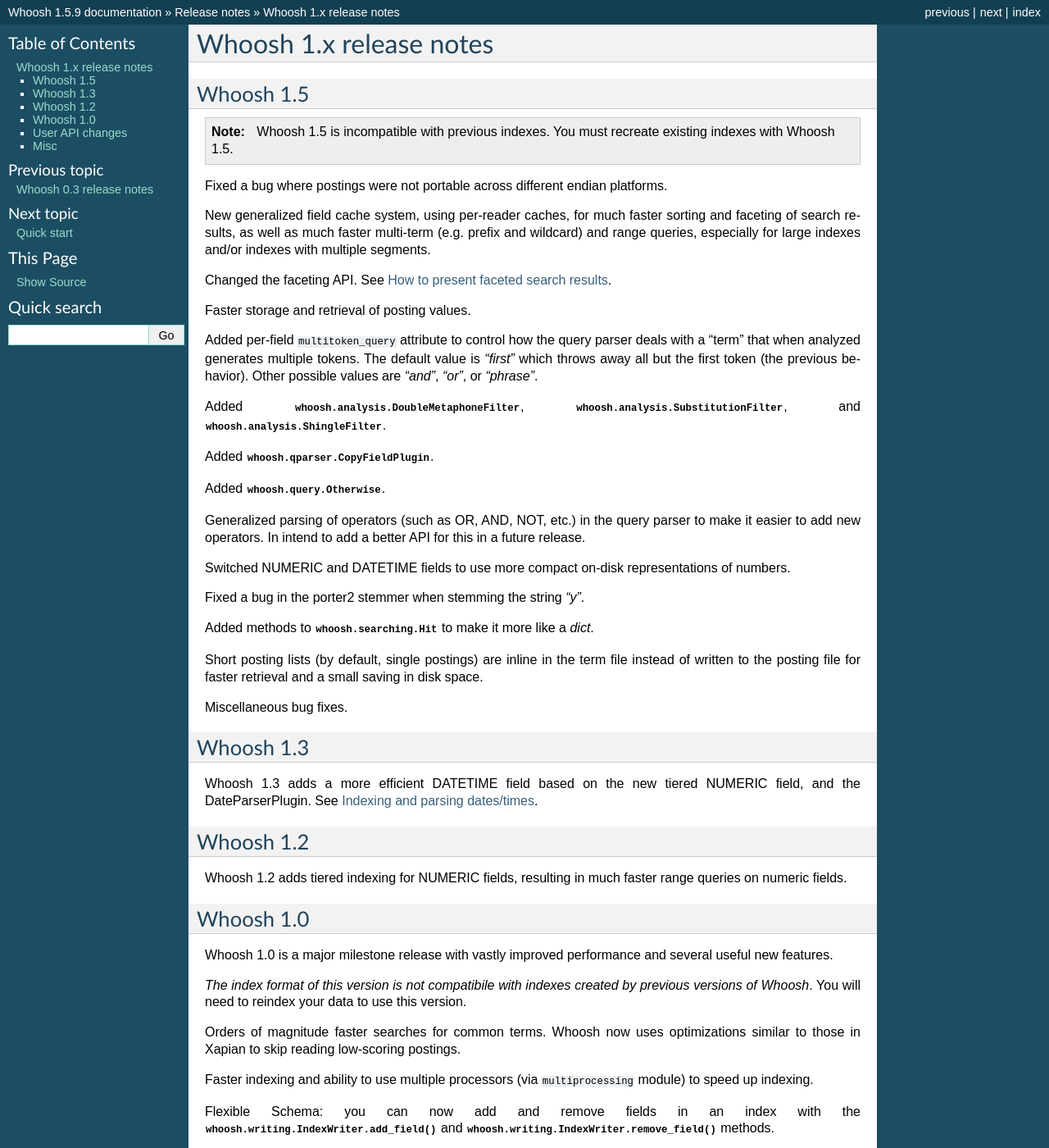
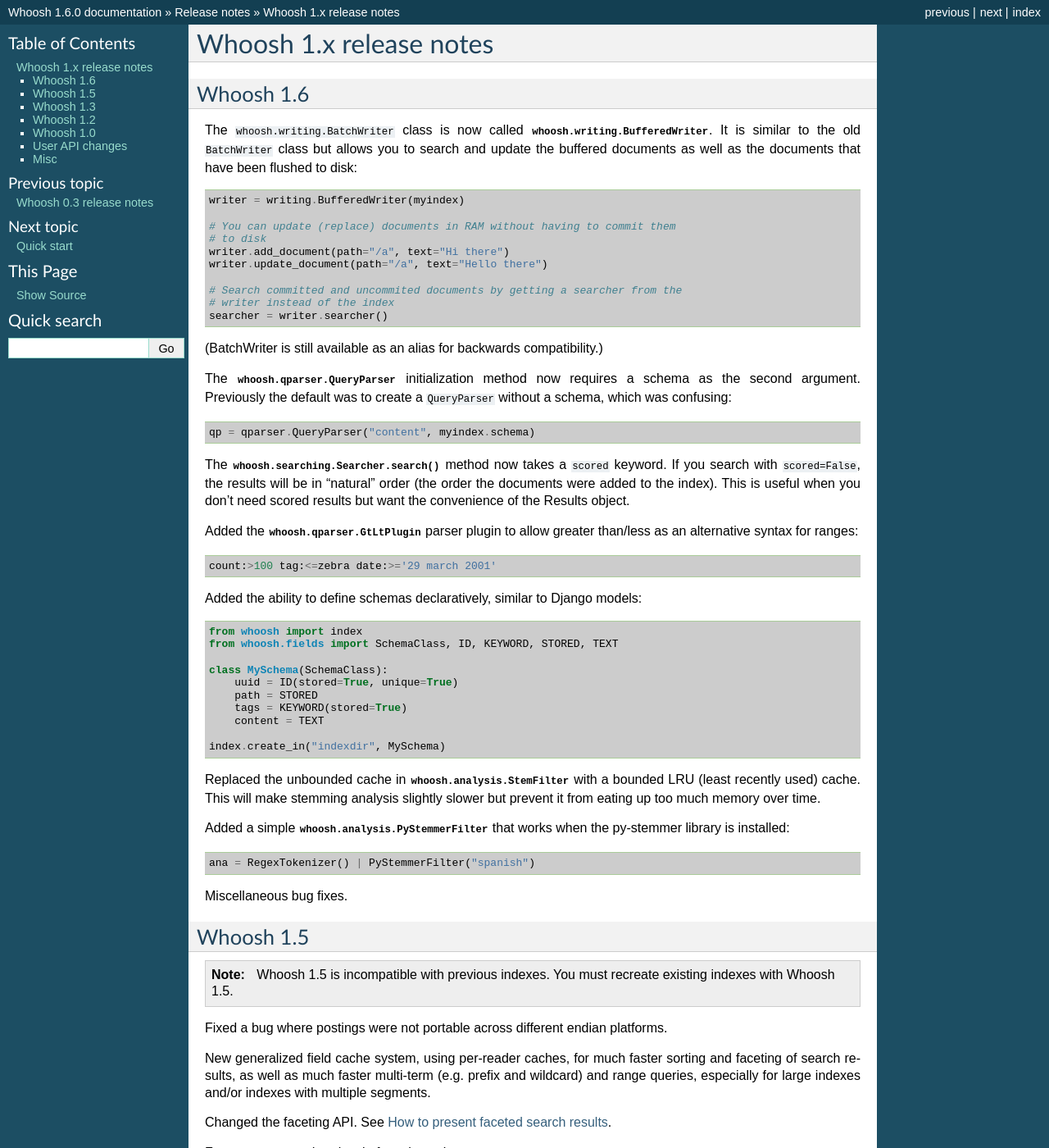
Before and after one commit to dex4er/whoosh, a Sphinx documentation site: the page built from docs/source/releases/1_0.rst, in a window 1280 px wide and 1400 px high. Shown: the whole window at 82% size. Built offline with Sphinx 7.4.7, drawn with Linux system fonts in a browser that asks for light colours; some of the changed text lies outside the part shown.

Commit message:
Bumped version number and updated release notes for 1.6.

```diff
--- a/docs/source/releases/1_0.rst
+++ b/docs/source/releases/1_0.rst
@@ -1,6 +1,68 @@
 ========================
 Whoosh 1.x release notes
 ========================
+
+Whoosh 1.6
+==========
+
+The ``whoosh.writing.BatchWriter`` class is now called
+:class:`whoosh.writing.BufferedWriter`. It is similar to the old ``BatchWriter``
+class but allows you to search and update the buffered documents as well as the
+documents that have been flushed to disk::
+
+    writer = writing.BufferedWriter(myindex)
+
+    # You can update (replace) documents in RAM without having to commit them
+    # to disk
+    writer.add_document(path="/a", text="Hi there")
+    writer.update_document(path="/a", text="Hello there")
+
+    # Search committed and uncommited documents by getting a searcher from the
+    # writer instead of the index
+    searcher = writer.searcher()
+
+(BatchWriter is still available as an alias for backwards compatibility.)
+
+The :class:`whoosh.qparser.QueryParser` initialization method now requires a
+schema as the second argument. Previously the default was to create a
+``QueryParser`` without a schema, which was confusing::
+
+    qp = qparser.QueryParser("content", myindex.schema)
+
+The :meth:`whoosh.searching.Searcher.search` method now takes a ``scored``
+keyword. If you search with ``scored=False``, the results will be in "natural"
+order (the order the documents were added to the index). This is useful when
+you don't need scored results but want the convenience of the Results object.
+
+Added the :class:`whoosh.qparser.GtLtPlugin` parser plugin to allow greater
+than/less as an alternative syntax for ranges::
+
+    count:>100 tag:<=zebra date:>='29 march 2001'
+
+Added the ability to define schemas declaratively, similar to Django models::
+
+    from whoosh import index
+    from whoosh.fields import SchemaClass, ID, KEYWORD, STORED, TEXT
+
+    class MySchema(SchemaClass):
+        uuid = ID(stored=True, unique=True)
+        path = STORED
+        tags = KEYWORD(stored=True)
+        content = TEXT
+
+    index.create_in("indexdir", MySchema)
+
+Replaced the unbounded cache in :class:`whoosh.analysis.StemFilter` with a
+bounded LRU (least recently used) cache. This will make stemming analysis
+slightly slower but prevent it from eating up too much memory over time.
+
+Added a simple :class:`whoosh.analysis.PyStemmerFilter` that works when the
+py-stemmer library is installed::
+
+    ana = RegexTokenizer() | PyStemmerFilter("spanish")
+
+Miscellaneous bug fixes.
+
 
 Whoosh 1.5
 ==========
--- a/src/whoosh/__init__.py
+++ b/src/whoosh/__init__.py
@@ -14,7 +14,7 @@
 # limitations under the License.
 #===============================================================================
 
-__version__ = (1, 5, 9)
+__version__ = (1, 6, 0)
 
 
 def versionstring(build=True, extra=True):
```
Also changed, not shown: other parts of docs/source/releases/1_0.rst (+0 -2 lines).
